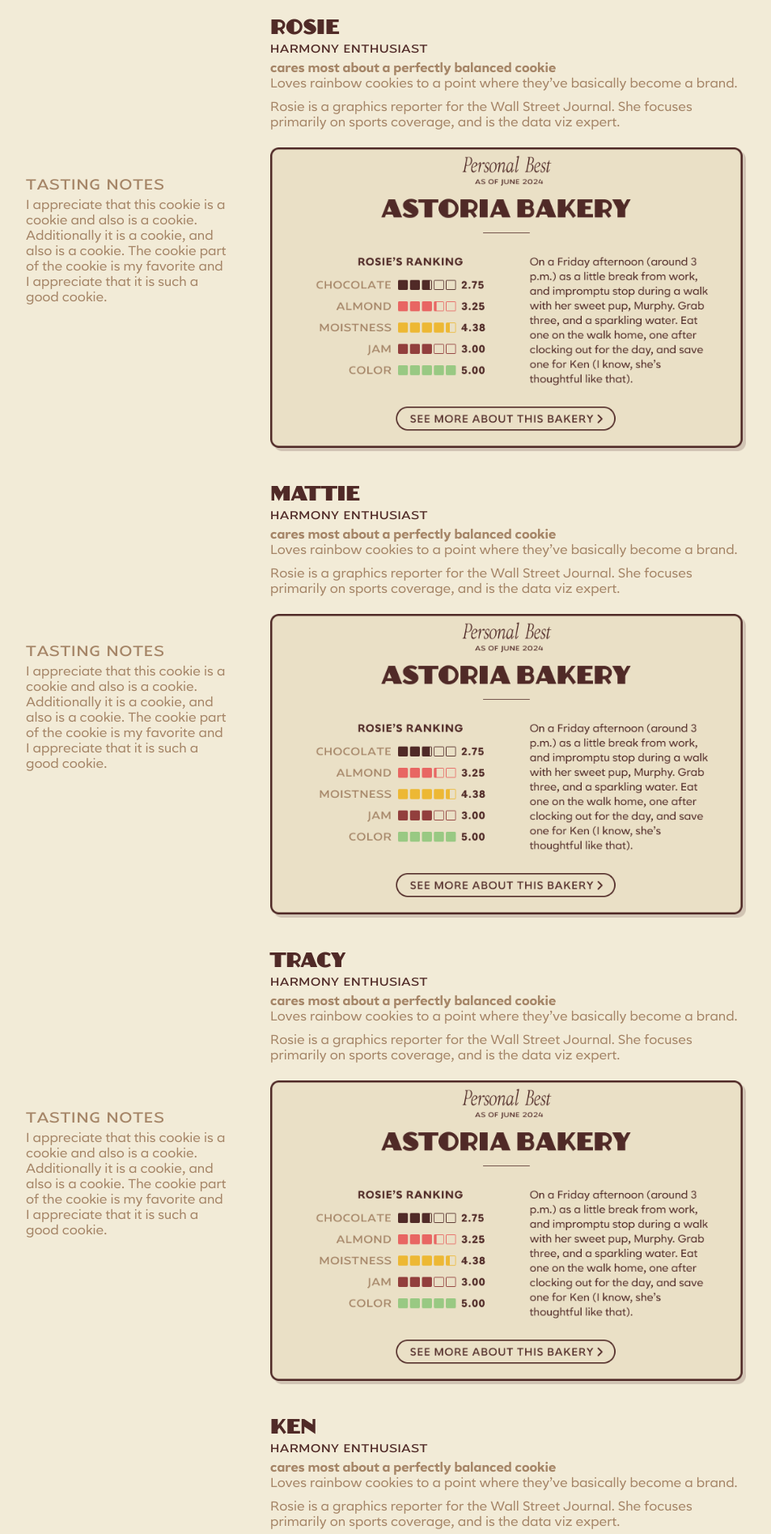
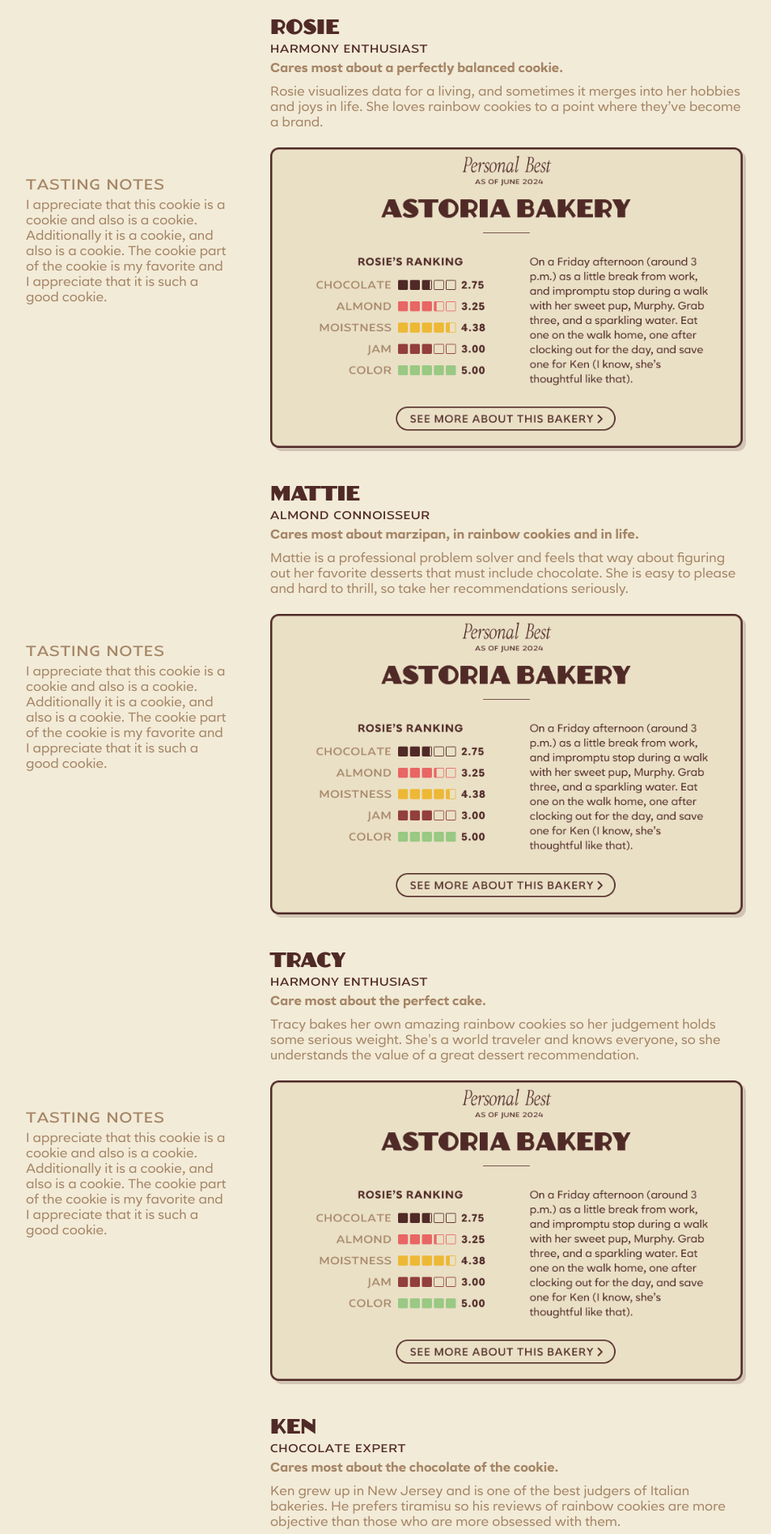
Before and after one commit to rosieett/rainbowcookieproject, a website: page methodology.html in a window 1280 px wide. Shown: the part 3065-4959 px from the top of the page at 81% size, without its empty margins (168-1121 px from the left). Drawn offline with nearby package versions, Linux system fonts and the light colour scheme; files whose address does not match are found by name; a web font is replaced by a local one.

Commit message:
updates of bios

```diff
--- a/methodology.html
+++ b/methodology.html
@@ -346,14 +346,11 @@
                 <div class="taster-profile">
                     <p class="taster-name">Rosie</p>
                     <p class="taster-subhed">Harmony Enthusiast</p>
-                    <p class="taster-body"><span class="bold">cares most about a perfectly balanced
-                            cookie</span>
-                        <br>Loves rainbow cookies to a point where they’ve basically become a brand.
+                    <p class="taster-body"><span class="bold">Cares most about a perfectly balanced
+                            cookie.</span>
                     </p>
-                    <p class="taster-body space">Rosie is a graphics reporter for the Wall Street Journal. She
-                        focuses
-                        primarily on sports coverage, and is the data viz
-                        expert.</p>
+                    <p class="taster-body space">
+                        Rosie visualizes data for a living, and sometimes it merges into her hobbies and joys in life. She loves rainbow cookies to a point where they’ve become a brand. </p>
                     <img src="images/re profile.png" class="profile-img" alt="">
                 </div>
             </div>
@@ -367,15 +364,10 @@
                 </div>
                 <div class="taster-profile">
                     <p class="taster-name">Mattie</p>
-                    <p class="taster-subhed">Harmony Enthusiast</p>
-                    <p class="taster-body"><span class="bold">cares most about a perfectly balanced
-                            cookie</span>
-                        <br>Loves rainbow cookies to a point where they’ve basically become a brand.
+                    <p class="taster-subhed">Almond Connoisseur</p>
+                    <p class="taster-body"><span class="bold">Cares most about marzipan, in rainbow cookies and in life.</span>
                     </p>
-                    <p class="taster-body space">Rosie is a graphics reporter for the Wall Street Journal. She
-                        focuses
-                        primarily on sports coverage, and is the data viz
-                        expert.</p>
+                    <p class="taster-body space">Mattie is a professional problem solver and feels that way about figuring out her favorite desserts that must include chocolate. She is easy to please and hard to thrill, so take her recommendations seriously.</p>
                     <img src="images/re profile.png" class="profile-img" alt="">
                 </div>
             </div>
@@ -390,14 +382,9 @@
                 <div class="taster-profile">
                     <p class="taster-name">Tracy</p>
                     <p class="taster-subhed">Harmony Enthusiast</p>
-                    <p class="taster-body"><span class="bold">cares most about a perfectly balanced
-                            cookie</span>
-                        <br>Loves rainbow cookies to a point where they’ve basically become a brand.
+                    <p class="taster-body"><span class="bold">Care most about the perfect cake.</span>
                     </p>
-                    <p class="taster-body space">Rosie is a graphics reporter for the Wall Street Journal. She
-                        focuses
-                        primarily on sports coverage, and is the data viz
-                        expert.</p>
+                    <p class="taster-body space">Tracy bakes her own amazing rainbow cookies so her judgement holds some serious weight. She's a world traveler and knows everyone, so she understands the value of a great dessert recommendation.</p>
                     <img src="images/re profile.png" class="profile-img" alt="">
                 </div>
             </div>
@@ -411,15 +398,10 @@
                 </div>
                 <div class="taster-profile">
                     <p class="taster-name">Ken</p>
-                    <p class="taster-subhed">Harmony Enthusiast</p>
-                    <p class="taster-body"><span class="bold">cares most about a perfectly balanced
-                            cookie</span>
-                        <br>Loves rainbow cookies to a point where they’ve basically become a brand.
+                    <p class="taster-subhed">Chocolate Expert</p>
+                    <p class="taster-body"><span class="bold">Cares most about the chocolate of the cookie.
                     </p>
-                    <p class="taster-body space">Rosie is a graphics reporter for the Wall Street Journal. She
-                        focuses
-                        primarily on sports coverage, and is the data viz
-                        expert.</p>
+                    <p class="taster-body space">Ken grew up in New Jersey and is one of the best judgers of Italian bakeries. He prefers tiramisu so his reviews of rainbow cookies are more objective than those who are more obsessed with them. </p>
                     <img src="images/re profile.png" class="profile-img" alt="">
                 </div>
             </div>
```
